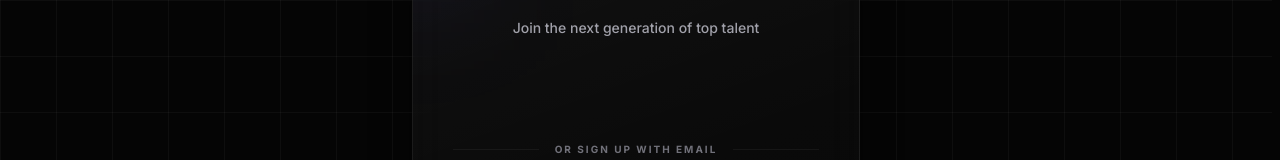
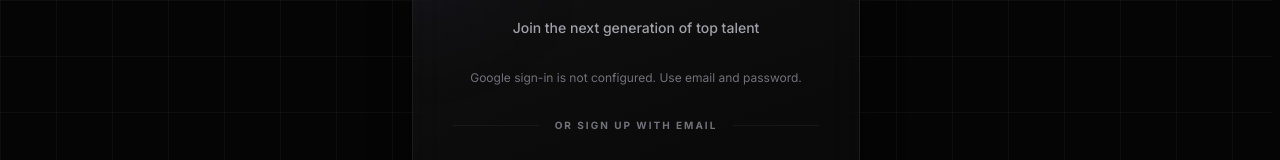
Before and after one commit to yasir-mrwt/aptLyra, a React (Vite) app in the folder frontend/: page /register in a window 1280 px wide. Shown: the part 224-384 px from the top of the page. Built offline with nearby package versions, Linux system fonts and the light colour scheme; no server answers; what @react-pdf/renderer would draw is missing.

Commit message:
fix(auth): handle optional Google sign-in configuration

```diff
--- a/frontend/src/main.tsx
+++ b/frontend/src/main.tsx
@@ -8,19 +8,11 @@ import App from './App.tsx'
 import { store } from './app/store.ts'
 import './index.css'
 import { setupInterceptors } from './services/axiosSetup.ts'
-
-const GOOGLE_CLIENT_ID = import.meta.env.VITE_GOOGLE_CLIENT_ID
+import { googleClientId, googleLoginConfigured } from './services/googleLoginConfig.ts'
 
 setupInterceptors(axios);
 
+const application = <Provider store={store}><Router><App /></Router></Provider>;
 ReactDOM.createRoot(document.getElementById('root')!).render(
-  <StrictMode>
-    <GoogleOAuthProvider clientId={GOOGLE_CLIENT_ID}>
-      <Provider store={store}>
-        <Router>
-          <App />
-        </Router>
-      </Provider>
-    </GoogleOAuthProvider>
-  </StrictMode>,
+  <StrictMode>{googleLoginConfigured ? <GoogleOAuthProvider clientId={googleClientId}>{application}</GoogleOAuthProvider> : application}</StrictMode>,
 )
--- a/frontend/src/pages/Login.tsx
+++ b/frontend/src/pages/Login.tsx
@@ -9,6 +9,7 @@ import type { RootState, AppDispatch } from "../app/store";
 import type { User } from "../types/user";
 import { GoogleLogin, type CredentialResponse } from "@react-oauth/google";
 import PasswordInput from "../components/PasswordInput";
+import { googleLoginConfigured } from "../services/googleLoginConfig";
 
 const Login = () => {
     const [formData, setFormData] = useState({
@@ -80,7 +81,7 @@ const Login = () => {
                         <p className="text-surface-400 text-sm font-medium">Sign in to your {BRAND.name} account</p>
                     </div>
 
-                    <div className="w-full flex items-center justify-center relative z-10">
+                    {googleLoginConfigured&&<div className="w-full flex items-center justify-center relative z-10">
                         <GoogleLogin
                             onSuccess={handleGoogleSuccess}
                             onError={() => {
@@ -90,9 +91,9 @@ const Login = () => {
                             shape="pill"
                             size="large"
                             text="continue_with"
-                            width="100%"
+                            width={280}
                         />
-                    </div>
+                    </div>}{!googleLoginConfigured&&import.meta.env.DEV&&<p className="mb-4 text-center text-xs text-surface-500">Google sign-in is not configured. Use email and password.</p>}
 
                     <div className="my-8 flex items-center relative z-10">
                         <div className="grow border-t border-white/5"></div>
--- a/frontend/src/pages/Register.tsx
+++ b/frontend/src/pages/Register.tsx
@@ -9,6 +9,7 @@ import { toast } from "react-toastify";
 import type { User } from "../types/user";
 import { GoogleLogin, type CredentialResponse } from "@react-oauth/google";
 import PasswordInput from "../components/PasswordInput";
+import { googleLoginConfigured } from "../services/googleLoginConfig";
 
 const RESEND_COOLDOWN = 60;
 
@@ -210,7 +211,7 @@ const Register = () => {
                         <p className="text-surface-400 text-sm font-medium">Join the next generation of top talent</p>
                     </div>
 
-                    <div className="w-full flex items-center justify-center relative z-10">
+                    {googleLoginConfigured&&<div className="w-full flex items-center justify-center relative z-10">
                         <GoogleLogin
                             onSuccess={handleGoogleSuccess}
                             onError={() => {
@@ -220,9 +221,9 @@ const Register = () => {
                             shape="pill"
                             size="large"
                             text="continue_with"
-                            width="100%"
+                            width={280}
                         />
-                    </div>
+                    </div>}{!googleLoginConfigured&&import.meta.env.DEV&&<p className="mb-4 text-center text-xs text-surface-500">Google sign-in is not configured. Use email and password.</p>}
 
                     <div className="my-8 flex items-center relative z-10">
                         <div className="grow border-t border-white/5"></div>
--- /dev/null
+++ b/frontend/src/services/googleLoginConfig.ts
@@ -0,0 +1,8 @@
+const clientId = import.meta.env.VITE_GOOGLE_CLIENT_ID;
+
+export const isValidGoogleClientId = (value: unknown): value is string => typeof value === "string" &&
+  /^[0-9]+-[A-Za-z0-9_-]+\.apps\.googleusercontent\.com$/.test(value.trim());
+
+export const googleLoginConfigured = isValidGoogleClientId(clientId);
+
+export const googleClientId = googleLoginConfigured ? clientId.trim() : "";
```
Also changed, not shown: 1 other file (tests, documents, lock files or other folders).
